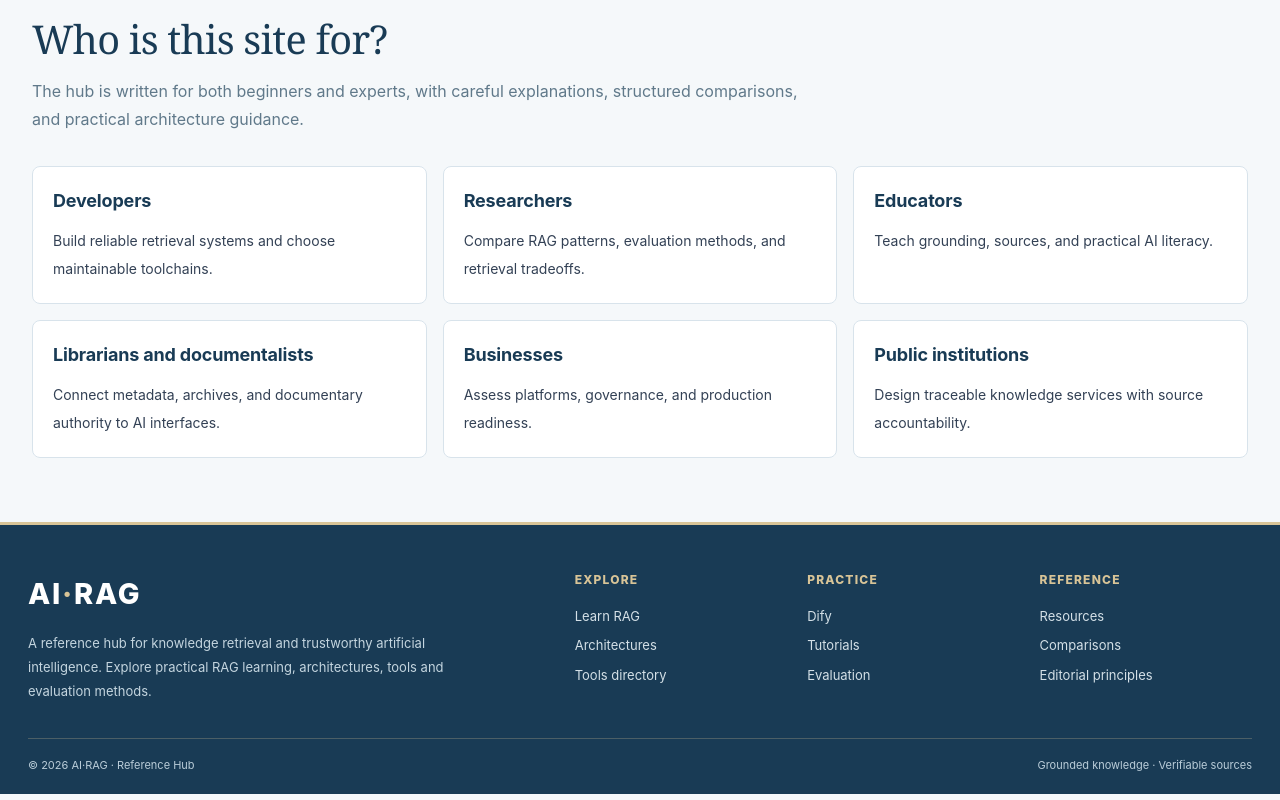
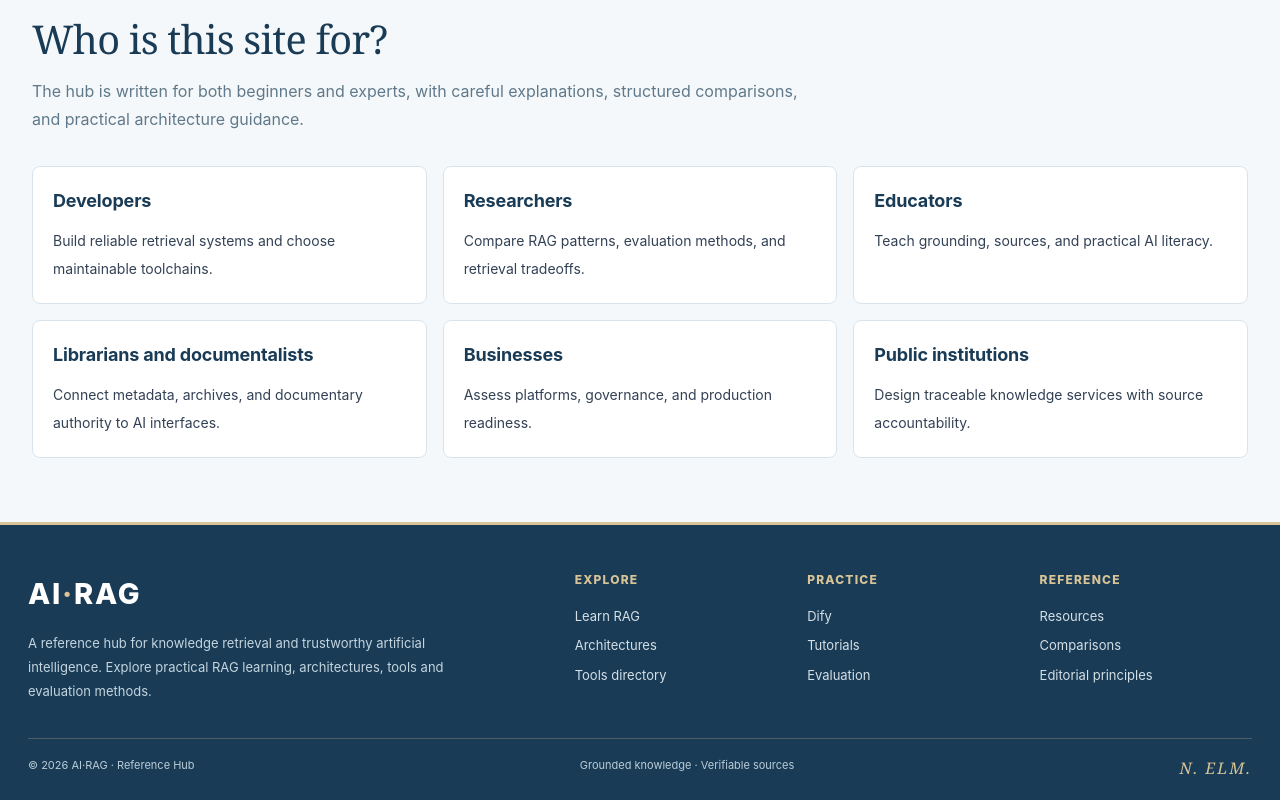
Before and after one commit to augmentiverse/rag, a Next.js app: page / in a window 1280 px wide. Shown: the part 5904-6704 px from the top of the page. Built offline with nearby package versions, Linux system fonts and the light colour scheme.

Commit message:
Add N. ELM. text signature to AI-RAG footer

```diff
--- a/components/Footer.tsx
+++ b/components/Footer.tsx
@@ -14,7 +14,7 @@ export function Footer() {
           <div><h2>Reference</h2><Link href="/resources">Resources</Link><Link href="/comparisons">Comparisons</Link><Link href="/editorial-principles">Editorial principles</Link></div>
         </div>
       </div>
-      <div className="rag-footer-bottom"><span>© {new Date().getFullYear()} AI·RAG · Reference Hub</span><span>Grounded knowledge · Verifiable sources</span></div>
+      <div className="rag-footer-bottom"><span>© {new Date().getFullYear()} AI·RAG · Reference Hub</span><span>Grounded knowledge · Verifiable sources</span><span className="font-serif text-base italic tracking-[0.12em] text-[#D8C497]">N. ELM.</span></div>
     </div>
   </footer>;
 }
```
